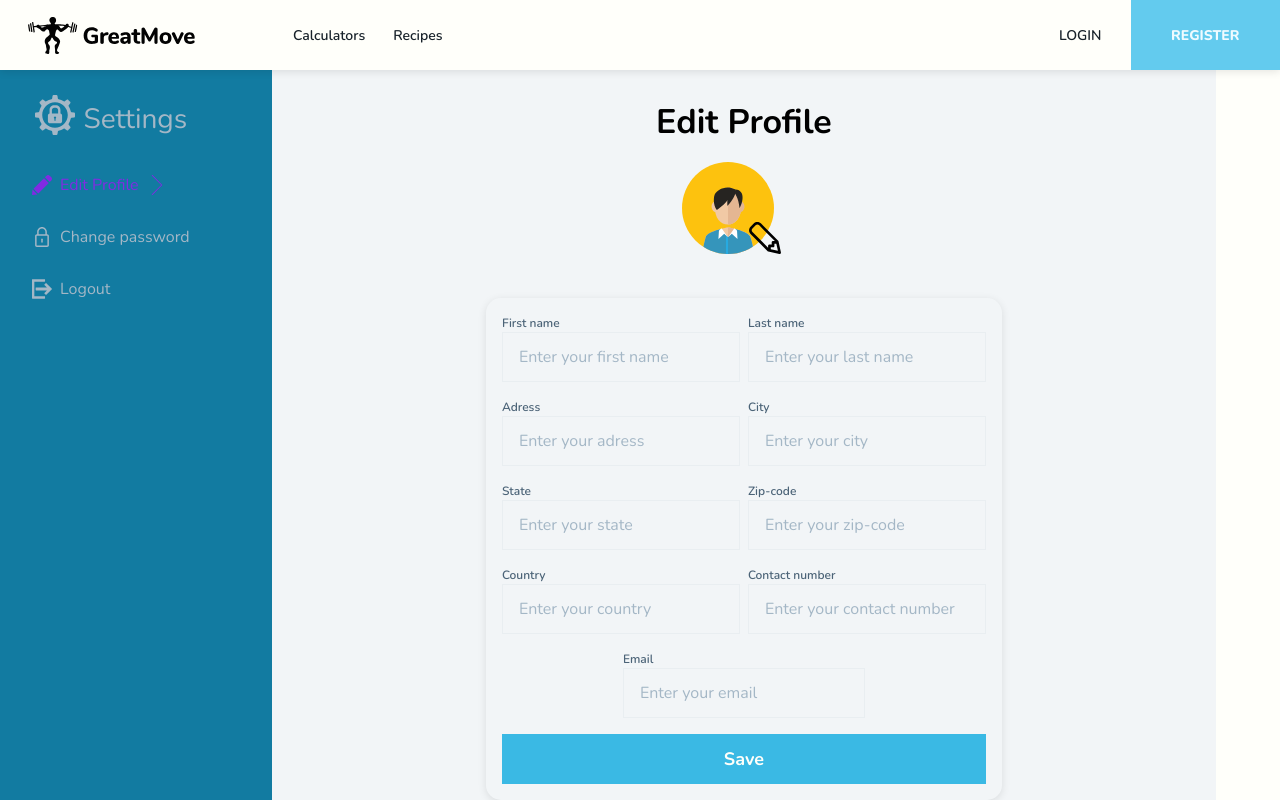
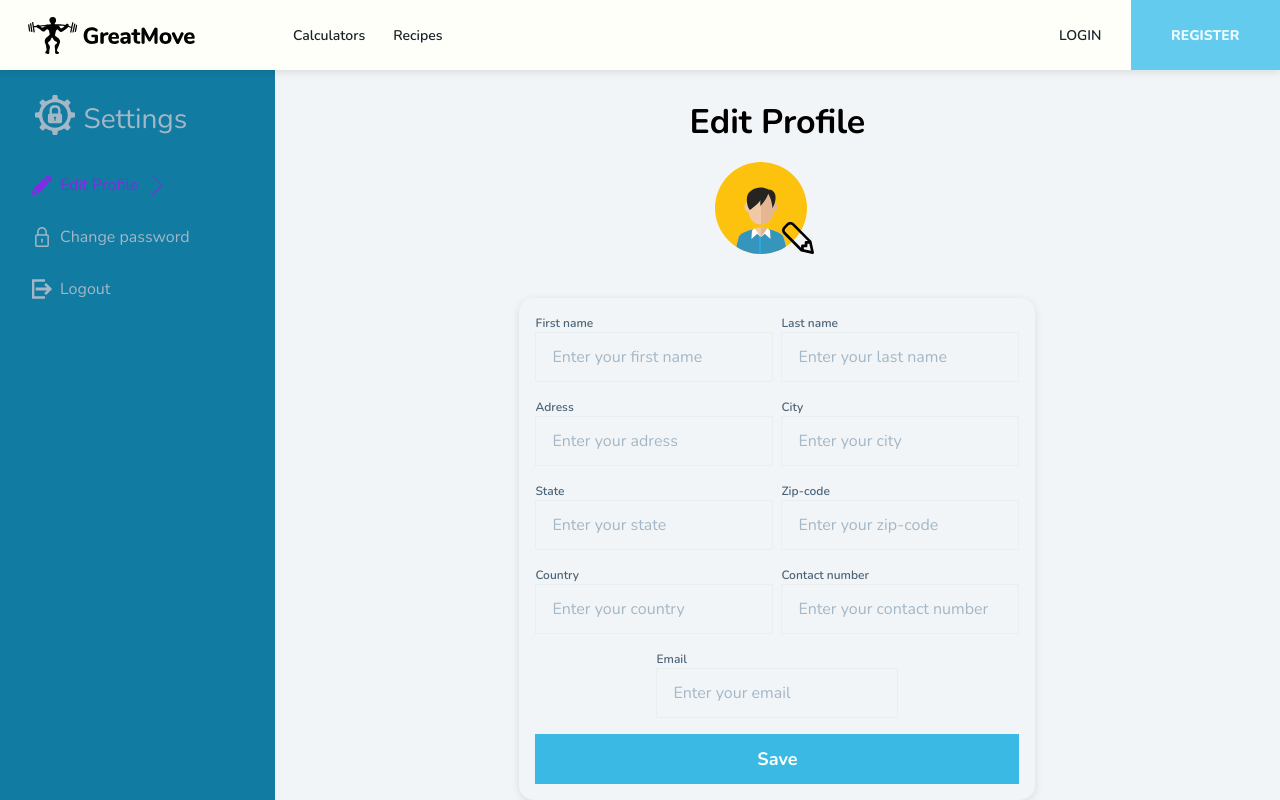
Before and after one commit to TheStelarek/GreatMove.Web, a Next.js app: page /settings in a window 1280 px wide. Shown: the top 800 px of the page. Built offline with nearby package versions, Linux system fonts and the light colour scheme.

Commit message:
fix: fix width issue on site

```diff
--- a/src/features/settings/components/SettingsContainer.module.scss
+++ b/src/features/settings/components/SettingsContainer.module.scss
@@ -1,6 +1,6 @@
 .container {
    height: 1200px;
-   width: 95vw;
+   width: 100%;
    display: flex;
    flex-direction: column;
    background-color: var(--gray-50);
```
